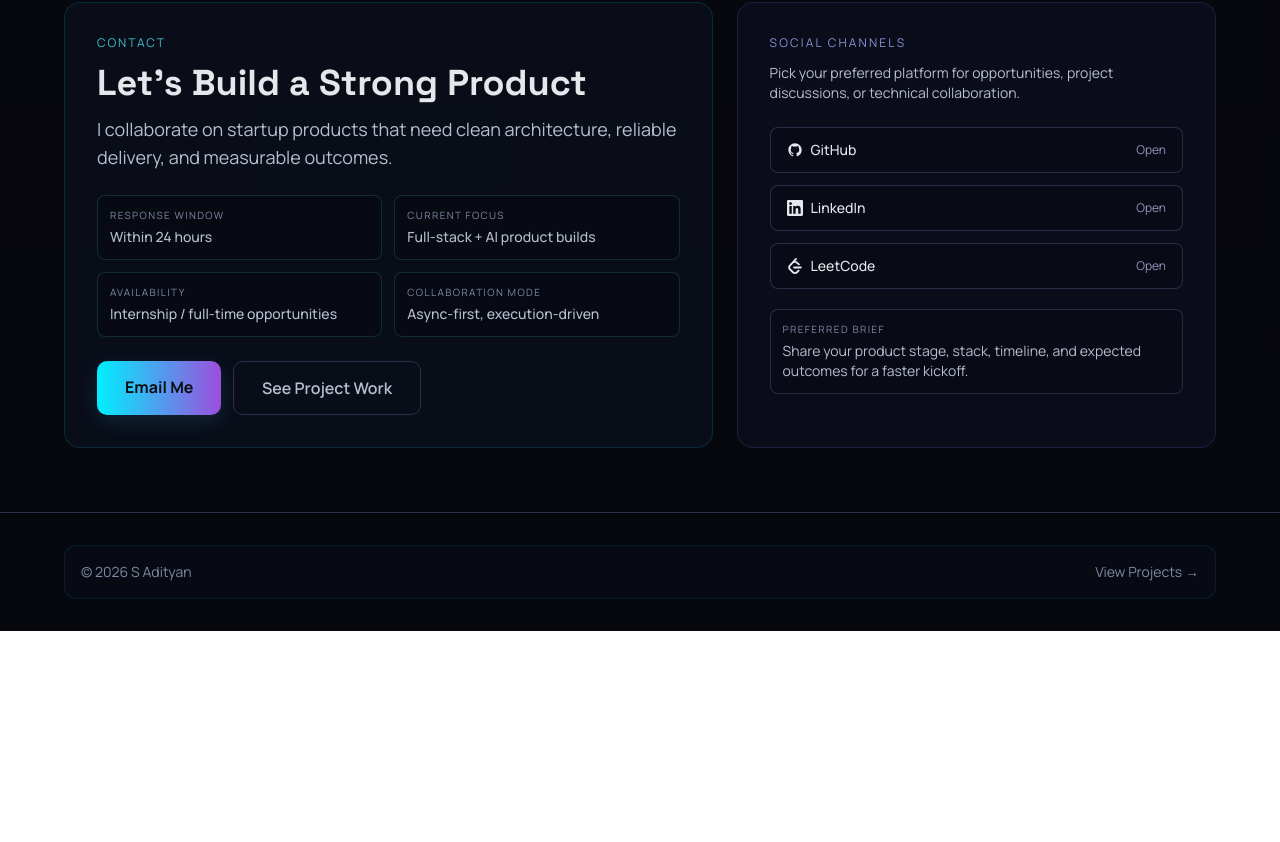
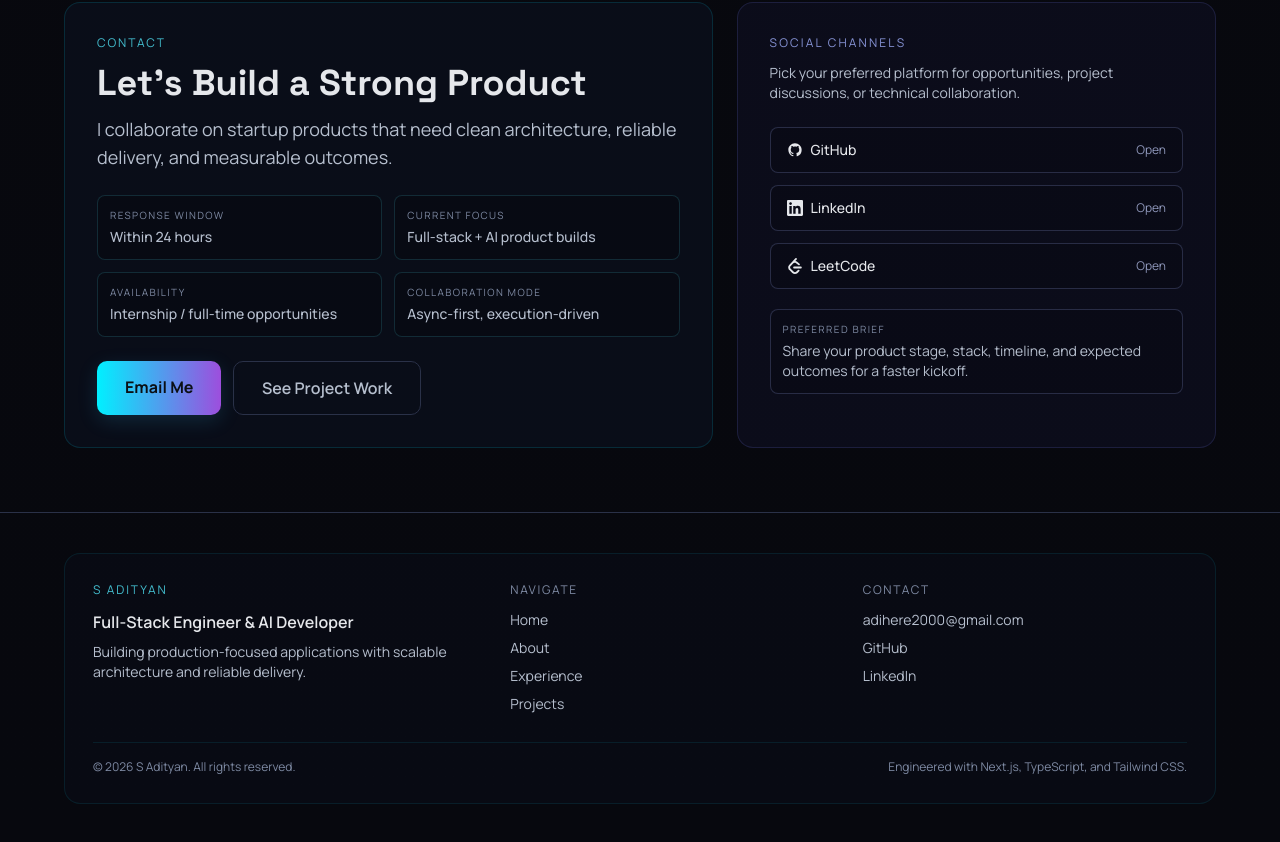
Before and after one commit to nikomeguro2004/portfolio, a Next.js app: page / in a window 1280 px wide. Shown: the part 6416-7258 px from the top of the page. Before the commit the page ends 7047 px from the top, so only its background shows below. Built offline with nearby package versions, Linux system fonts and the light colour scheme.

Commit message:
feat: implement SiteFooter component and update layout in ContactSection and ProjectsPage

```diff
--- a/app/components/ContactSection.tsx
+++ b/app/components/ContactSection.tsx
@@ -1,7 +1,7 @@
 'use client';
 
-import Link from 'next/link';
 import { MagneticButton } from './MagneticInteractions';
+import SiteFooter from './SiteFooter';
 
 interface SocialItem {
   href: string;
@@ -90,18 +90,7 @@ export default function ContactSection({ socials }: ContactSectionProps) {
         </div>
       </section>
 
-      <footer className="py-8 border-t" style={{ borderColor: 'var(--border)' }}>
-        <div className="container">
-          <div className="flex flex-col items-center justify-between gap-4 rounded-xl border border-cyan-400/10 bg-slate-900/20 px-4 py-4 md:flex-row">
-            <p className="text-sm" style={{ color: 'var(--text-tertiary)' }}>
-              © {new Date().getFullYear()} S Adityan
-            </p>
-            <Link href="/projects" className="text-sm transition-colors hover:text-cyan-400" style={{ color: 'var(--text-tertiary)' }}>
-              View Projects →
-            </Link>
-          </div>
-        </div>
-      </footer>
+      <SiteFooter />
     </>
   );
 }
--- /dev/null
+++ b/app/components/SiteFooter.tsx
@@ -0,0 +1,51 @@
+import Link from 'next/link';
+
+export default function SiteFooter() {
+  return (
+    <footer className="border-t py-10" style={{ borderColor: 'var(--border)' }}>
+      <div className="container">
+        <div className="rounded-2xl border border-cyan-400/10 bg-slate-900/20 p-6 sm:p-7">
+          <div className="grid gap-7 md:grid-cols-[1.2fr_1fr_1fr]">
+            <div>
+              <p className="text-xs uppercase tracking-[0.16em] text-cyan-300/80">S Adityan</p>
+              <p className="mt-3 text-base font-semibold">Full-Stack Engineer & AI Developer</p>
+              <p className="mt-2 text-sm" style={{ color: 'var(--text-secondary)' }}>
+                Building production-focused applications with scalable architecture and reliable delivery.
+              </p>
+            </div>
+
+            <div>
+              <p className="text-xs uppercase tracking-[0.14em]" style={{ color: 'var(--text-tertiary)' }}>Navigate</p>
+              <div className="mt-3 flex flex-col gap-2 text-sm">
+                <Link href="/" className="transition-colors hover:text-cyan-300" style={{ color: 'var(--text-secondary)' }}>Home</Link>
+                <Link href="/#about" className="transition-colors hover:text-cyan-300" style={{ color: 'var(--text-secondary)' }}>About</Link>
+                <Link href="/#experience" className="transition-colors hover:text-cyan-300" style={{ color: 'var(--text-secondary)' }}>Experience</Link>
+                <Link href="/projects" className="transition-colors hover:text-cyan-300" style={{ color: 'var(--text-secondary)' }}>Projects</Link>
+              </div>
+            </div>
+
+            <div>
+              <p className="text-xs uppercase tracking-[0.14em]" style={{ color: 'var(--text-tertiary)' }}>Contact</p>
+              <div className="mt-3 flex flex-col gap-2 text-sm">
+                <a href="mailto:adihere2000@gmail.com" className="transition-colors hover:text-cyan-300" style={{ color: 'var(--text-secondary)' }}>
+                  adihere2000@gmail.com
+                </a>
+                <a href="https://github.com/nikomeguro2004" target="_blank" rel="noopener noreferrer" className="transition-colors hover:text-cyan-300" style={{ color: 'var(--text-secondary)' }}>
+                  GitHub
+                </a>
+                <a href="https://linkedin.com/in/adityan-suresh-781116256" target="_blank" rel="noopener noreferrer" className="transition-colors hover:text-cyan-300" style={{ color: 'var(--text-secondary)' }}>
+                  LinkedIn
+                </a>
+              </div>
+            </div>
+          </div>
+
+          <div className="mt-7 flex flex-col gap-2 border-t border-cyan-400/10 pt-4 text-xs md:flex-row md:items-center md:justify-between" style={{ color: 'var(--text-tertiary)' }}>
+            <p>© {new Date().getFullYear()} S Adityan. All rights reserved.</p>
+            <p>Engineered with Next.js, TypeScript, and Tailwind CSS.</p>
+          </div>
+        </div>
+      </div>
+    </footer>
+  );
+}
--- a/app/projects/page.tsx
+++ b/app/projects/page.tsx
@@ -7,18 +7,17 @@ import { AnimatePresence, motion } from 'framer-motion';
 import { MagneticButton, MagneticCard } from '../components/MagneticInteractions';
 import ProjectsMilestoneDeck from '../components/ProjectsMilestoneDeck';
 import FloatingSectionNavbar from '../components/FloatingSectionNavbar';
+import SiteFooter from '../components/SiteFooter';
 import { projects, type Project } from './projectData';
 
 function ProjectsHeader({
   headerRef,
   totalProjects,
   activeProjects,
-  flagshipProjects,
 }: {
   headerRef: React.RefObject<HTMLDivElement | null>;
   totalProjects: number;
   activeProjects: number;
-  flagshipProjects: number;
 }) {
   return (
     <div ref={headerRef} className="mb-14">
@@ -57,7 +56,7 @@ function ProjectsHeader({
         </div>
       </div>
 
-      <div className="projects-intro mt-8 grid gap-3 opacity-0 sm:grid-cols-3">
+      <div className="projects-intro mt-8 grid gap-3 opacity-0 sm:grid-cols-2">
         <div className="rounded-xl border border-cyan-400/20 bg-cyan-500/5 px-4 py-3">
           <p className="text-xs uppercase tracking-[0.16em]" style={{ color: 'var(--text-tertiary)' }}>Total Projects</p>
           <p className="mt-2 text-2xl font-bold text-white">{totalProjects}</p>
@@ -65,10 +64,6 @@ function ProjectsHeader({
         <div className="rounded-xl border border-emerald-400/20 bg-emerald-500/5 px-4 py-3">
           <p className="text-xs uppercase tracking-[0.16em]" style={{ color: 'var(--text-tertiary)' }}>Live / Active</p>
           <p className="mt-2 text-2xl font-bold text-white">{activeProjects}</p>
-        </div>
-        <div className="rounded-xl border border-indigo-400/20 bg-indigo-500/5 px-4 py-3">
-          <p className="text-xs uppercase tracking-[0.16em]" style={{ color: 'var(--text-tertiary)' }}>Flagship Builds</p>
-          <p className="mt-2 text-2xl font-bold text-white">{flagshipProjects}</p>
         </div>
       </div>
     </div>
@@ -85,8 +80,8 @@ function ProjectNavigator({
   onSelectProject: (index: number) => void;
 }) {
   return (
-    <aside className="hidden self-start lg:block lg:fixed lg:top-28 lg:left-[max(1.5rem,calc((100vw-1200px)/2+1.5rem))] lg:z-50 lg:w-57.5 lg:max-h-[calc(100vh-8rem)]">
-      <div className="rounded-xl border border-white/10 bg-black/20 p-4 backdrop-blur-sm lg:h-full lg:overflow-y-auto">
+    <aside className="hidden self-start md:block">
+      <div className="rounded-xl border border-white/10 bg-black/20 p-4 backdrop-blur-sm md:sticky md:top-28 md:max-h-[calc(100vh-8rem)] md:overflow-y-auto">
         <p className="mb-4 text-xs uppercase tracking-[0.16em]" style={{ color: 'var(--text-tertiary)' }}>Project Navigator</p>
         <div className="space-y-3">
           {sortedProjects.map((project, index) => (
@@ -135,7 +130,6 @@ function ProjectTimelineCard({
   onLeave: () => void;
 }) {
   const isLive = project.status === 'Live' || project.status === 'In Progress';
-  const isFlagship = project.priority === 'flagship';
 
   return (
     <motion.div
@@ -146,12 +140,12 @@ function ProjectTimelineCard({
       transition={{ duration: 0.45, delay: index * 0.04 }}
     >
       <MagneticCard
-        className={`project-card relative overflow-hidden transition-all duration-300 ${isFlagship ? 'border-cyan-500/20' : ''}`}
-        rotationStrength={isFlagship ? 3.2 : 1.8}
+        className="project-card relative overflow-hidden transition-all duration-300"
+        rotationStrength={1.8}
         onMouseEnter={() => onHover(project.title)}
         onMouseLeave={onLeave}
         style={{
-          boxShadow: isLive ? `0 0 ${isHovered ? 48 : 24}px rgba(56, 189, 248, ${isFlagship ? 0.16 : 0.08})` : 'none',
+          boxShadow: isLive ? `0 0 ${isHovered ? 48 : 24}px rgba(56, 189, 248, 0.1)` : 'none',
           borderColor: cardActive ? 'rgba(94, 234, 212, 0.36)' : undefined,
         }}
       >
@@ -165,15 +159,13 @@ function ProjectTimelineCard({
           Project {String(index + 1).padStart(2, '0')}
         </div>
 
-        <div className="relative grid gap-6 lg:grid-cols-[140px_1fr]">
-          <div className="rounded-xl border border-cyan-300/20 bg-cyan-500/5 p-3">
-            <p className="text-[10px] uppercase tracking-[0.14em]" style={{ color: 'var(--text-tertiary)' }}>Record</p>
-            <p className="mt-2 text-xl font-bold text-cyan-200">{String(index + 1).padStart(2, '0')}</p>
-            <p className="mt-2 text-xs" style={{ color: 'var(--text-tertiary)' }}>{project.period}</p>
-          </div>
+        <div className="absolute right-3 top-11">
+          <ProjectStatusPill status={project.status} />
+        </div>
 
+        <div className="relative">
           <div className="flex-1">
-            <div className="flex flex-wrap items-start justify-between gap-4 mb-4">
+            <div className="mb-4 flex flex-wrap items-start justify-between gap-4 pr-24">
               <div>
                 <div className="flex items-center gap-3">
                   <h2 className="text-xl font-bold text-white">{project.title}</h2>
@@ -182,21 +174,18 @@ function ProjectTimelineCard({
                       href={project.link}
                       target="_blank"
                       rel="noopener noreferrer"
-                      className="inline-flex items-center gap-1 px-2.5 py-1 rounded-full text-xs font-semibold bg-cyan-500/15 text-cyan-400 hover:bg-cyan-500/25 transition-all hover:scale-105 group"
+                      className="inline-flex items-center gap-1 rounded-full bg-cyan-500/15 px-2.5 py-1 text-xs font-semibold text-cyan-400 transition-all hover:scale-105 hover:bg-cyan-500/25 group"
                       style={{ pointerEvents: 'auto' }}
                     >
-                      Live
+                      Open
                       <svg className="w-3 h-3 transition-transform group-hover:translate-x-0.5 group-hover:-translate-y-0.5" fill="none" stroke="currentColor" viewBox="0 0 24 24">
                         <path strokeLinecap="round" strokeLinejoin="round" strokeWidth={2} d="M10 6H6a2 2 0 00-2 2v10a2 2 0 002 2h10a2 2 0 002-2v-4M14 4h6m0 0v6m0-6L10 14" />
                       </svg>
                     </a>
                   )}
                 </div>
-                <p className="text-cyan-400 text-sm font-medium mt-1">{project.subtitle}</p>
-              </div>
-              <div className="flex items-center gap-3">
-                <ProjectStatusPill status={project.status} />
-                <span className="text-xs" style={{ color: 'var(--text-tertiary)' }}>{project.priority}</span>
+                <p className="mt-1 text-sm font-medium text-cyan-400">{project.subtitle}</p>
+                <p className="mt-2 text-xs" style={{ color: 'var(--text-tertiary)' }}>{project.period}</p>
               </div>
             </div>
 
@@ -248,26 +237,6 @@ function ProjectsCta() {
         Start a Conversation
       </MagneticButton>
     </div>
-  );
-}
-
-function ProjectsFooter() {
-  return (
-    <footer className="py-8 border-t group" style={{ borderColor: 'var(--border)' }}>
-      <div className="container">
-        <div className="flex flex-col md:flex-row justify-between items-center gap-4">
-          <p className="text-sm" style={{ color: 'var(--text-tertiary)' }}>
-            © {new Date().getFullYear()} S Adityan
-          </p>
-          <Link href="/" className="text-sm transition-all hover:text-cyan-400 group/link flex items-center gap-2" style={{ color: 'var(--text-tertiary)' }}>
-            <svg className="w-4 h-4 transition-transform group-hover/link:-translate-x-1" fill="none" stroke="currentColor" viewBox="0 0 24 24">
-              <path strokeLinecap="round" strokeLinejoin="round" strokeWidth={2} d="M10 19l-7-7m0 0l7-7m-7 7h18" />
-            </svg>
-            Back to Home
-          </Link>
-        </div>
-      </div>
-    </footer>
   );
 }
 
@@ -377,14 +346,13 @@ export default function ProjectsPage() {
             headerRef={headerRef}
             totalProjects={sortedProjects.length}
             activeProjects={sortedProjects.filter((project) => project.status !== 'Completed').length}
-            flagshipProjects={sortedProjects.filter((project) => project.priority === 'flagship').length}
           />
 
           <div className="mb-10">
             <ProjectsMilestoneDeck />
           </div>
 
-          <div className="grid items-start gap-7 lg:grid-cols-[230px_1fr]">
+          <div className="grid items-start gap-7 md:grid-cols-[230px_minmax(0,1fr)]">
             <ProjectNavigator
               sortedProjects={sortedProjects}
               activeProjectIndex={activeProjectIndex}
@@ -412,7 +380,7 @@ export default function ProjectsPage() {
         </div>
       </div>
 
-      <ProjectsFooter />
+      <SiteFooter />
     </div>
   );
 }
```
Also changed, not shown: public/favicon.svg.
